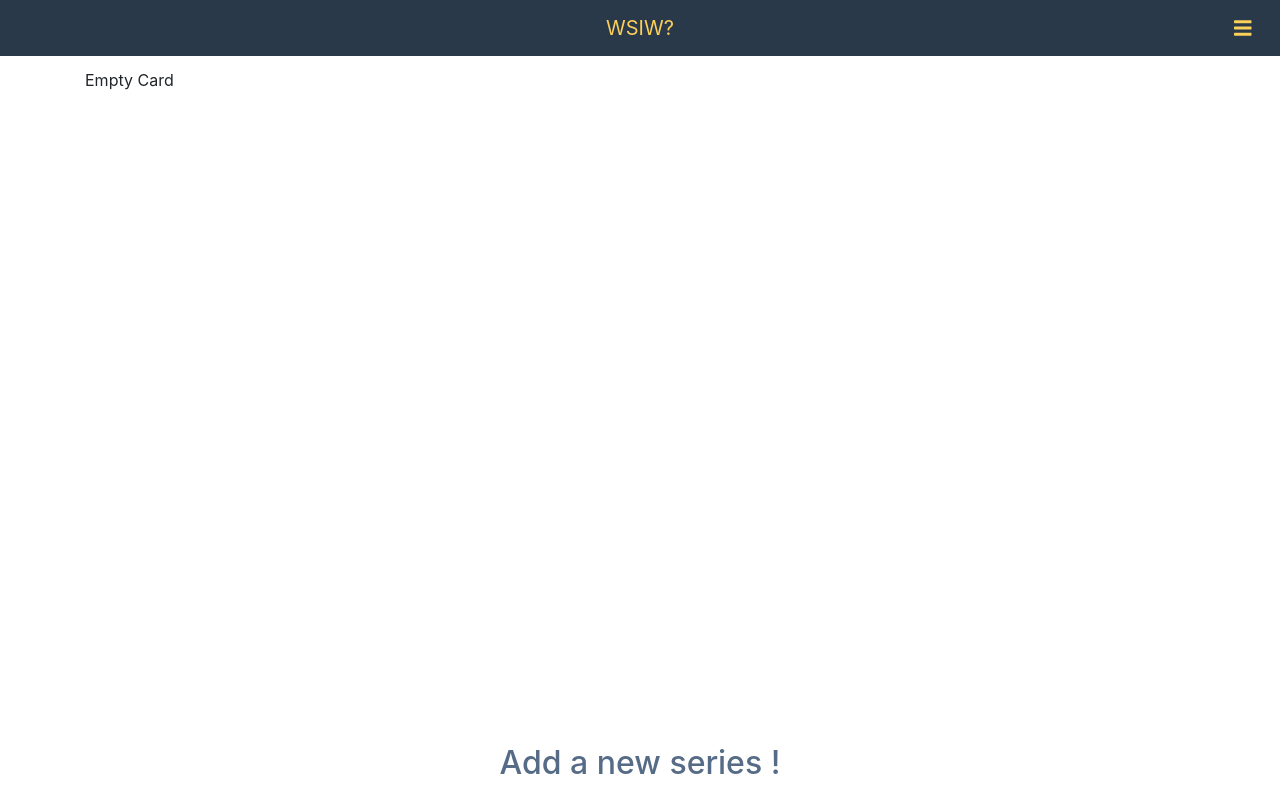
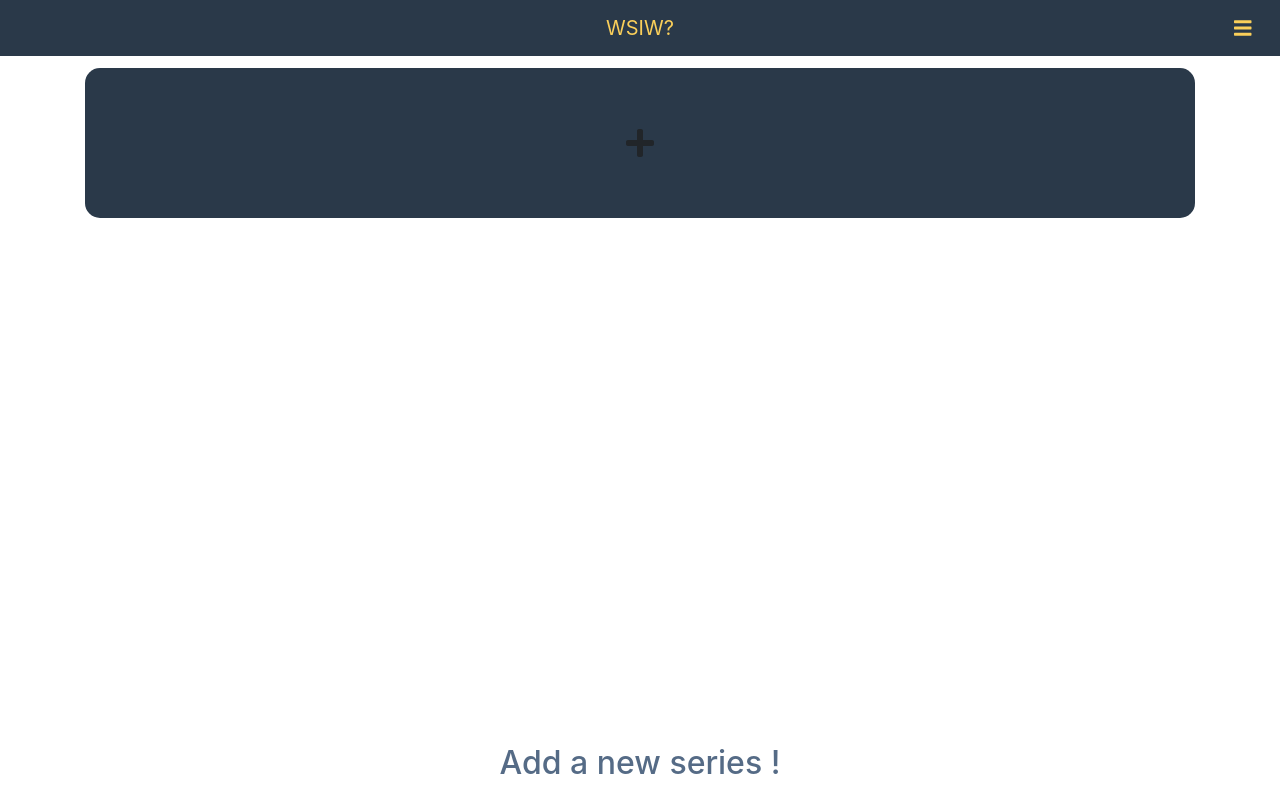
Before and after one commit to hdev14/wsiw, a React (Create React App) app: page / in a window 1280 px wide. Built offline with nearby package versions, Linux system fonts and the light colour scheme.

Commit message:
Add empty card

```diff
--- a/src/components/EmptyCard/index.js
+++ b/src/components/EmptyCard/index.js
@@ -2,8 +2,14 @@ import React from 'react';
 
 import './styles.css';
 
+//components
+import { FontAwesomeIcon } from '@fortawesome/react-fontawesome';
+import { faPlus } from '@fortawesome/free-solid-svg-icons';
+
 const EmptyCard = () => (
-	<p> Empty Card</p>
+	<div id="empty-card">
+		<FontAwesomeIcon id="plus" icon={faPlus} />
+	</div>
 );
 
 export default EmptyCard;
--- a/src/components/EmptyCard/styles.css
+++ b/src/components/EmptyCard/styles.css
@@ -0,0 +1,29 @@
+div#empty-card {
+	height: var(--size-15x);
+	width: 100%;
+	border-radius: 15px;
+	background-color: var(--wsiw-grey-medium);
+	transition: all .2s ease-out;
+	animation: pulse-shadow 1.3s infinite;
+}
+
+div#empty-card:hover {
+	transform: scale(1.03);
+}
+
+div#empty-card #plus {
+	position: relative;
+	top: 50%;
+	left: 50%;
+	transform: translate(-50%, -50%);
+	font-size: 2em;
+}
+
+@keyframes pulse-shadow {
+	0% {
+		box-shadow: 1px 1px 1px rgba(255, 255, 255, .1);
+	}
+	100% {
+		box-shadow: 1px 1px 1px 10px rgba(255, 255, 255, .01);
+	}
+}
--- a/src/index.css
+++ b/src/index.css
@@ -16,6 +16,8 @@
 	--size-4x: 40px;
 	--size-5x: 50px;
 	--size-10x: 100px;
+	--size-15x: 150px;
+	--size-20x: 200px;
 
 }
 
```
